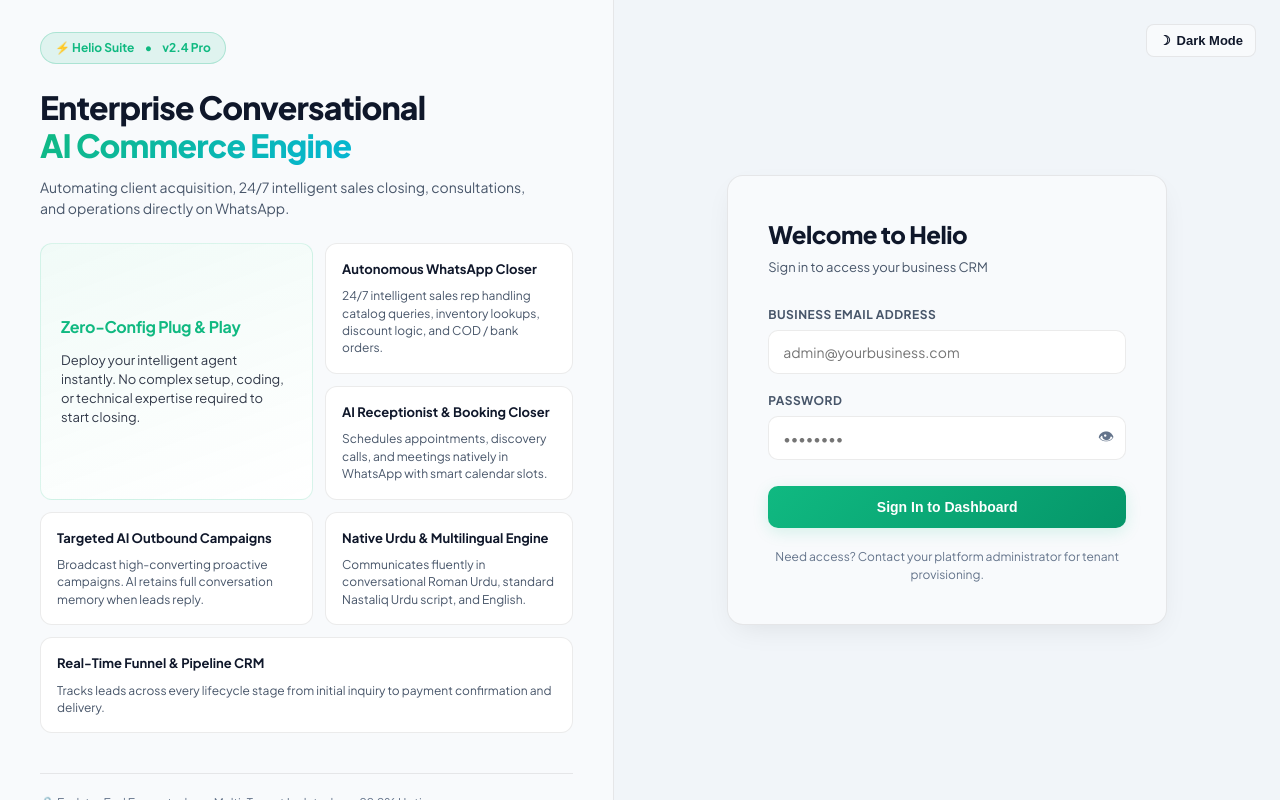
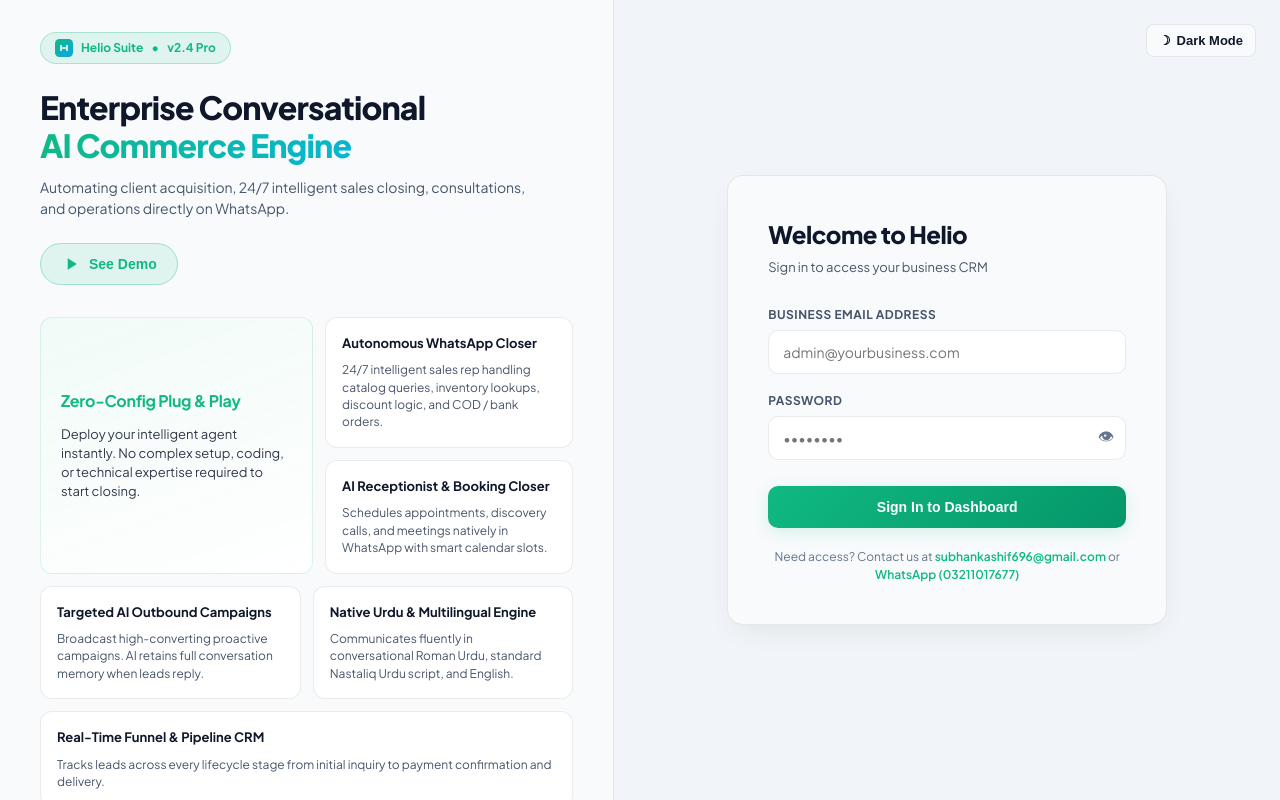
Before and after one commit to Subhan696/Whatsapp-Sales-Agent, a FastAPI app: page /admin in a window 1280 px wide. Run offline with FastAPI, Linux system fonts and the light colour scheme; lists and menus that the app fills with data are empty; parts of the project's set-up code (start-up, migrations or seed data) failed here and were passed over.

Commit message:
added contact and demo video

```diff
--- a/app/templates/admin.html
+++ b/app/templates/admin.html
@@ -583,15 +583,47 @@
     margin-bottom: 24px;
     max-width: 95%;
   }
+  .btn-demo {
+    display: inline-flex;
+    align-items: center;
+    gap: 8px;
+    background: rgba(16, 185, 129, 0.1);
+    color: var(--accent);
+    border: 1px solid rgba(16, 185, 129, 0.3);
+    padding: 10px 20px;
+    border-radius: 30px;
+    font-size: 14px;
+    font-weight: 700;
+    text-decoration: none;
+    transition: all 0.2s;
+  }
+  .btn-demo:hover {
+    background: var(--accent);
+    color: #042f2e;
+    box-shadow: 0 4px 16px var(--accent-glow);
+  }
 
   /* 6 Showcase Features Grid */
-  .feature-grid {
-    display: grid;
-    grid-template-columns: 1.1fr 1fr;
-    grid-auto-rows: min-content;
+  .feature-bento {
+    display: flex;
+    flex-direction: column;
     gap: 12px;
     margin-bottom: 24px;
   }
+  .bento-top, .bento-mid, .bento-bot {
+    display: flex;
+    gap: 12px;
+  }
+  .bento-col {
+    display: flex;
+    flex-direction: column;
+    gap: 12px;
+  }
+  .bento-col.main-col { flex: 1.1; }
+  .bento-col.side-col { flex: 1; }
+
+  .bento-mid .feat-card, .bento-bot .feat-card { flex: 1; }
+
   .feat-card {
     background: var(--bg-card);
     border: 1px solid var(--border);
@@ -601,14 +633,13 @@
     flex-direction: column;
     gap: 6px;
     transition: all .3s ease;
+    height: 100%;
   }
   .feat-card:hover {
     border-color: rgba(255,255,255,0.15);
     background: var(--bg-card-hover);
   }
   .feat-card.main-focus {
-    grid-column: 1;
-    grid-row: 1 / span 2;
     background: linear-gradient(160deg, rgba(16,185,129,0.06), transparent), var(--bg-card);
     border-color: rgba(16,185,129,0.15);
     padding: 24px 20px;
@@ -628,10 +659,6 @@
     color: var(--text-primary);
     opacity: 0.85;
   }
-  .feat-card.wide {
-    grid-column: 1 / -1;
-  }
-
   .feat-card h4 { font-size: 13px; font-weight: 700; color: var(--text-primary); margin-bottom: 2px; }
   .feat-card p { font-size: 12px; color: var(--text-secondary); line-height: 1.45; }
 
@@ -899,46 +926,70 @@
   <!-- Left Side: Helio Feature Showcase Matrix -->
   <div class="auth-brand">
     <div class="auth-brand-inner">
-      <div class="auth-logo-badge">
-        <span>&#9889; Helio Suite</span>
+      <div class="auth-logo-badge" style="gap: 8px;">
+        <svg width="18" height="18" viewBox="0 0 24 24" fill="none" xmlns="http://www.w3.org/2000/svg">
+          <rect width="24" height="24" rx="6" fill="url(#helio-grad)"/>
+          <path d="M7 8H9V16H7V8Z" fill="white"/>
+          <path d="M15 8H17V16H15V8Z" fill="white"/>
+          <path d="M9 11H15V13H9V11Z" fill="white"/>
+          <defs>
+            <linearGradient id="helio-grad" x1="0" y1="0" x2="24" y2="24" gradientUnits="userSpaceOnUse">
+              <stop stop-color="#10b981"/>
+              <stop offset="1" stop-color="#0ea5e9"/>
+            </linearGradient>
+          </defs>
+        </svg>
+        <span>Helio Suite</span>
         <span>&bull;</span>
         <span>v2.4 Pro</span>
       </div>
       <h2>Enterprise Conversational<br><span>AI Commerce Engine</span></h2>
       <p class="tagline">Automating client acquisition, 24/7 intelligent sales closing, consultations, and operations directly on WhatsApp.</p>
 
+      <div style="margin-bottom: 32px;">
+        <button class="btn-demo" onclick="openDemoModal()" style="cursor:pointer;">
+          <svg width="20" height="20" viewBox="0 0 24 24" fill="currentColor" xmlns="http://www.w3.org/2000/svg">
+            <path d="M8 5V19L19 12L8 5Z" />
+          </svg>
+          See Demo
+        </button>
+      </div>
+
       <!-- 6 Key Features Matrix -->
-      <div class="feature-grid">
-        <!-- Main Focus -->
+      <div class="feature-bento">
+        <div class="bento-top">
+          <div class="bento-col main-col">
             <div class="feat-card main-focus">
               <h4>Zero-Config Plug & Play</h4>
               <p>Deploy your intelligent agent instantly. No complex setup, coding, or technical expertise required to start closing.</p>
             </div>
-
+          </div>
+          <div class="bento-col side-col">
             <div class="feat-card">
               <h4>Autonomous WhatsApp Closer</h4>
               <p>24/7 intelligent sales rep handling catalog queries, inventory lookups, discount logic, and COD / bank orders.</p>
             </div>
-
             <div class="feat-card">
               <h4>AI Receptionist &amp; Booking Closer</h4>
               <p>Schedules appointments, discovery calls, and meetings natively in WhatsApp with smart calendar slots.</p>
             </div>
-
+          </div>
+        </div>
+        <div class="bento-mid">
           <div class="feat-card">
             <h4>Targeted AI Outbound Campaigns</h4>
             <p>Broadcast high-converting proactive campaigns. AI retains full conversation memory when leads reply.</p>
           </div>
-
           <div class="feat-card">
             <h4>Native Urdu &amp; Multilingual Engine</h4>
             <p>Communicates fluently in conversational Roman Urdu, standard Nastaliq Urdu script, and English.</p>
           </div>
-
-        <!-- Wide -->
+        </div>
+        <div class="bento-bot">
           <div class="feat-card wide">
             <h4>Real-Time Funnel &amp; Pipeline CRM</h4>
             <p>Tracks leads across every lifecycle stage from initial inquiry to payment confirmation and delivery.</p>
+          </div>
         </div>
       </div>
     </div>
@@ -982,7 +1033,7 @@
       </form>
 
       <div style="margin-top:20px;text-align:center;font-size:12px;color:var(--text-muted)">
-        Need access? Contact your platform administrator for tenant provisioning.
+        Need access? Contact us at <a href="mailto:subhankashif696@gmail.com" style="color:var(--accent);text-decoration:none;font-weight:600;">subhankashif696@gmail.com</a> or <a href="https://wa.me/923211017677" style="color:var(--accent);text-decoration:none;font-weight:600;" target="_blank">WhatsApp (03211017677)</a>
       </div>
     </div>
 
@@ -3815,5 +3866,27 @@ function toggleTheme() {
   }
 }
 </script>
+
+<!-- Demo Video Modal -->
+<div id="demo-modal" class="auth-overlay" style="display: none; align-items: center; justify-content: center; background: rgba(0,0,0,0.85); z-index: 10000;" onclick="closeDemoModal(event)">
+  <div style="position: relative; width: 90%; max-width: 900px; background: #000; border-radius: 12px; overflow: hidden; box-shadow: 0 25px 50px -12px rgba(0,0,0,0.5);">
+    <button onclick="closeDemoModal(event)" style="position: absolute; top: 16px; right: 16px; background: rgba(0,0,0,0.5); border: 1px solid rgba(255,255,255,0.2); color: white; width: 32px; height: 32px; border-radius: 50%; font-size: 20px; cursor: pointer; z-index: 2; display: flex; align-items: center; justify-content: center;">&times;</button>
+    <video id="demo-video" controls style="width: 100%; display: block;" src="/static/demo.mp4"></video>
+  </div>
+</div>
+<script>
+  function openDemoModal() {
+    document.getElementById('demo-modal').style.display = 'flex';
+    document.getElementById('demo-video').play();
+  }
+  function closeDemoModal(e) {
+    if (e && e.target !== document.getElementById('demo-modal') && e.currentTarget !== e.target) {
+       if (e.target.tagName !== 'BUTTON') return;
+    }
+    document.getElementById('demo-modal').style.display = 'none';
+    document.getElementById('demo-video').pause();
+    document.getElementById('demo-video').currentTime = 0;
+  }
+</script>
 </body>
 </html>
```
Also changed, not shown: 1 other file. Lines whose indentation alone changed are shown as unchanged.
